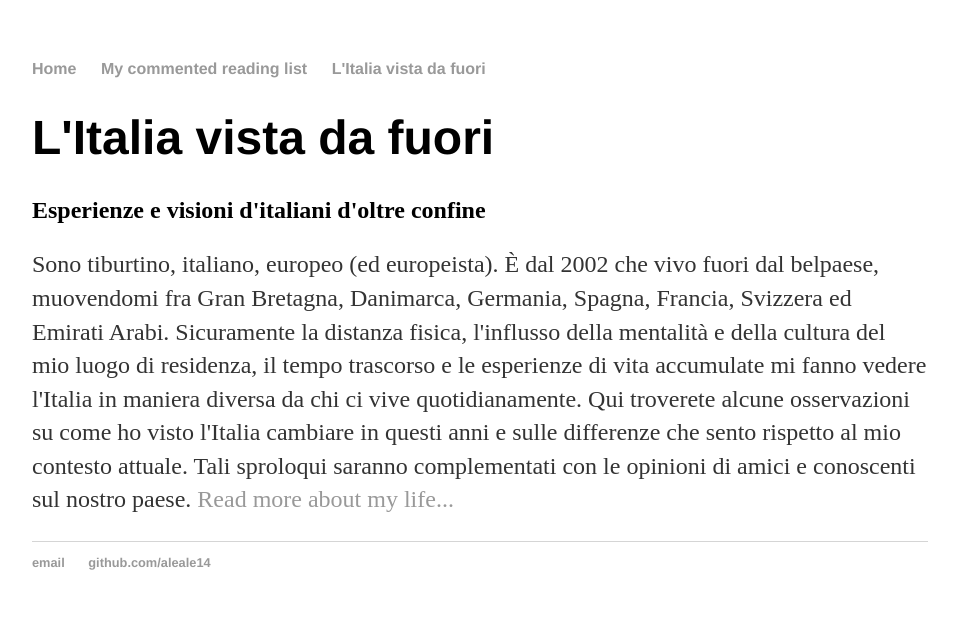
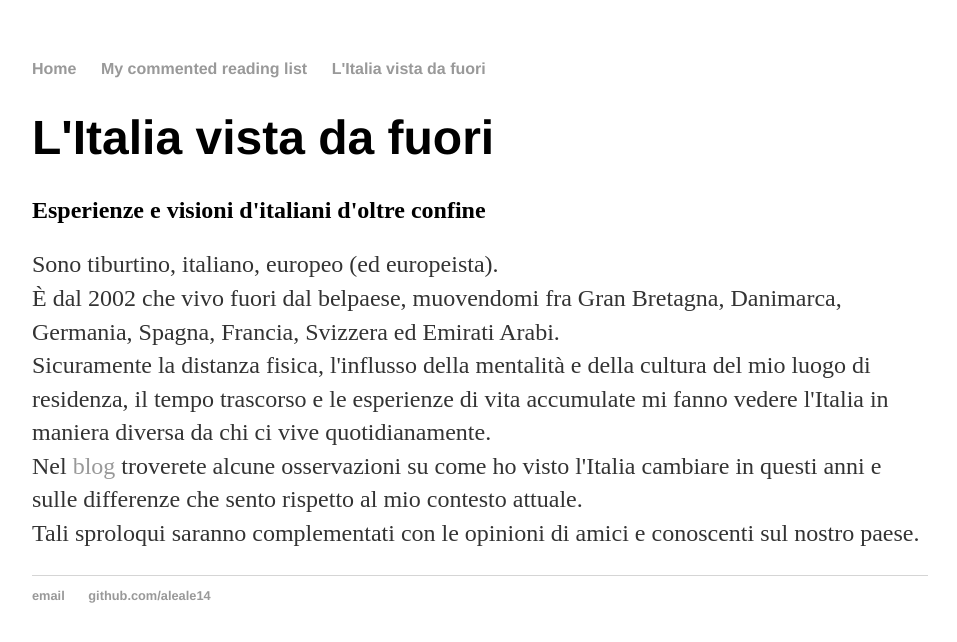
Before and after one commit to aleale14/aleale14.github.io, a Jekyll site: the page built from index.html, in a window 1280 px wide. Shown: the top 642 px of the page, without its empty margins (160-1117 px from the left). Built offline with Jekyll 4.4.1, drawn with Linux system fonts in a browser that asks for light colours.

Commit message:
link to blog + slurp update

```diff
--- a/index.html
+++ b/index.html
@@ -5,9 +5,10 @@
     		<div class="blurb">
         		<h1>L'Italia vista da fuori</h1>
 			<h2> Esperienze e visioni d'italiani d'oltre confine </h2>
-				<p>Sono tiburtino, italiano, europeo (ed europeista).
-					È dal 2002 che vivo fuori dal belpaese, muovendomi fra Gran Bretagna, Danimarca, Germania, Spagna, Francia, Svizzera ed Emirati Arabi.
-					Sicuramente la distanza fisica, l'influsso della mentalità e della cultura del mio luogo di residenza, il tempo trascorso e le esperienze di vita accumulate mi fanno vedere l'Italia in maniera diversa da chi ci vive quotidianamente.
-					Qui troverete alcune osservazioni su come ho visto l'Italia cambiare in questi anni e sulle differenze che sento rispetto al mio contesto attuale.
-					Tali sproloqui saranno complementati con le opinioni di amici e conoscenti sul nostro paese. <a href="/about">Read more about my life...</a></p>
+				<p>Sono tiburtino, italiano, europeo (ed europeista). <br>
+					È dal 2002 che vivo fuori dal belpaese, muovendomi fra Gran Bretagna, Danimarca, Germania, Spagna, Francia, Svizzera ed Emirati Arabi.<br>
+					Sicuramente la distanza fisica, l'influsso della mentalità e della cultura del mio luogo di residenza, il tempo trascorso e le esperienze di vita accumulate mi fanno vedere l'Italia in maniera diversa da chi ci vive quotidianamente.<br>
+					Nel <a href="/blog"> blog </a> troverete alcune osservazioni su come ho visto l'Italia cambiare in questi anni e sulle differenze che sento rispetto al mio contesto attuale.<br>
+					Tali sproloqui saranno complementati con le opinioni di amici e conoscenti sul nostro paese. <br>
+					</p>
     		</div><!-- /.blurb -->
```
